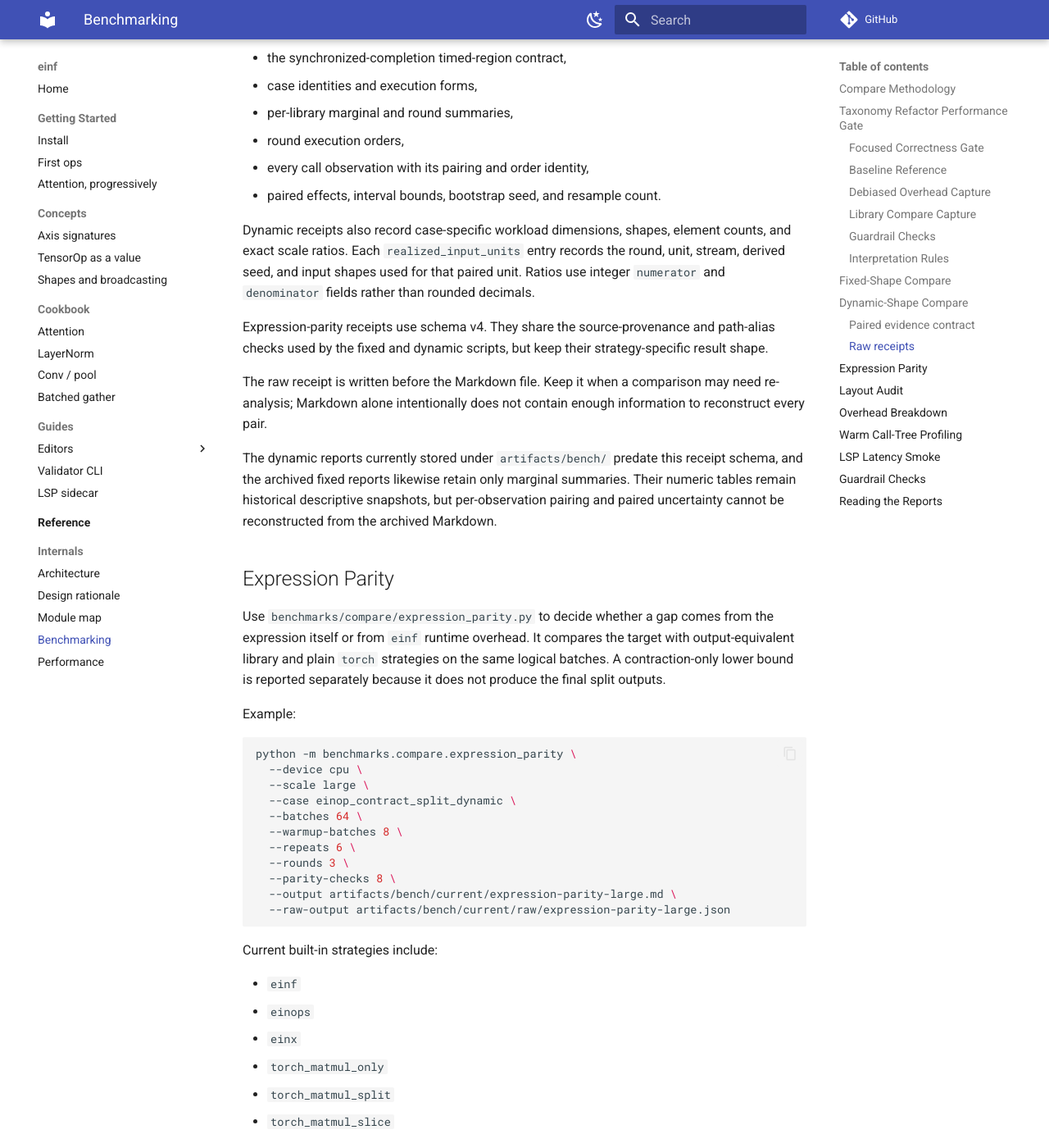
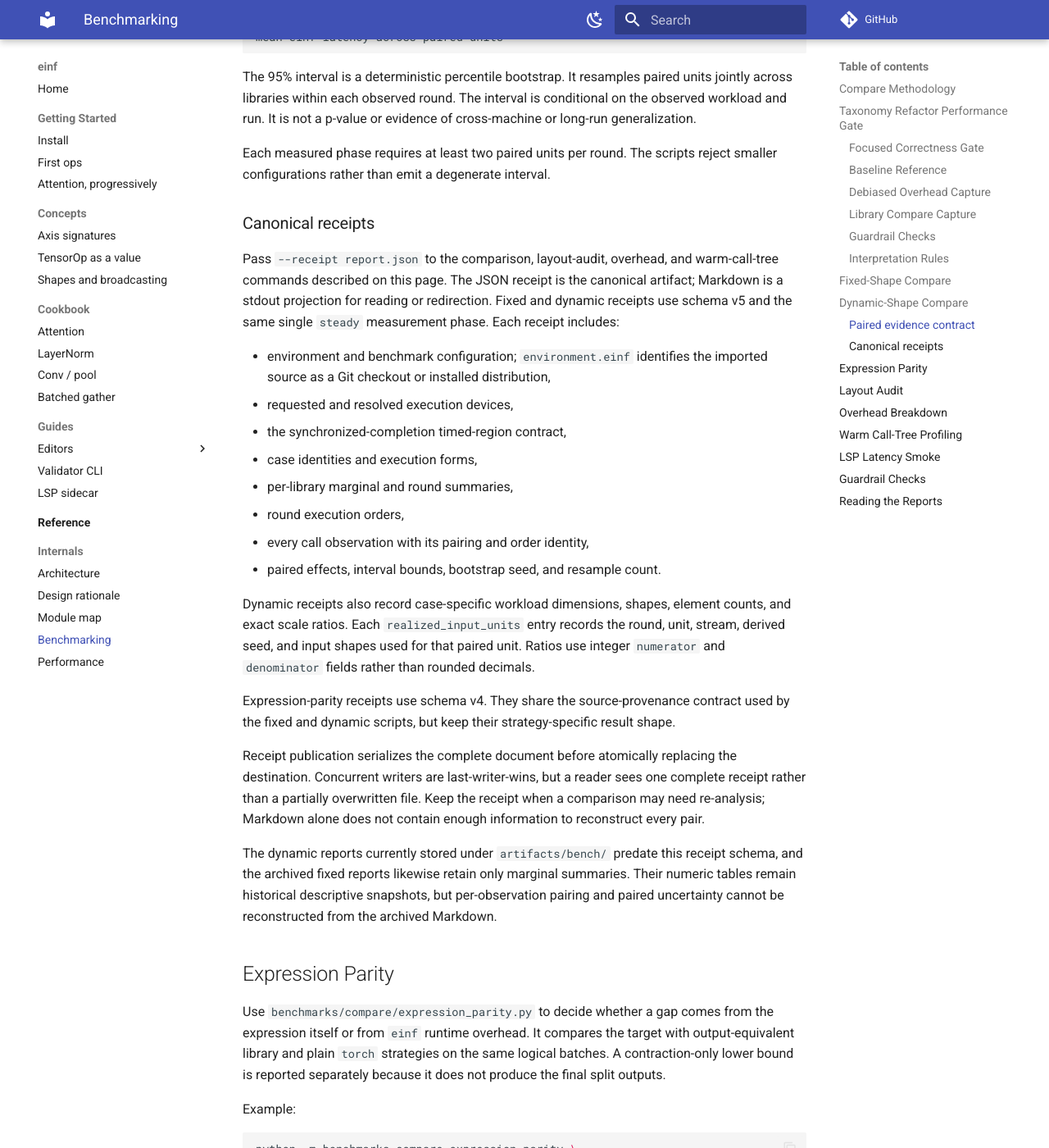
Before and after one commit to isty2e/einf, an MkDocs documentation site: the page built from docs/internals/benchmarking.md, in a window 1280 px wide and 1400 px high, scrolled down 8890 px. Shown: the whole window at 82% size. Built offline with MkDocs 1.6.1 and Material for MkDocs 9.7.7, drawn with Linux system fonts in a browser that asks for light colours; comment, search, counter and statistics services are not loaded; some of the changed text lies outside the part shown.

Commit message:
docs: explain canonical benchmark receipts

````diff
--- a/docs/internals/benchmarking.md
+++ b/docs/internals/benchmarking.md
@@ -16,6 +16,14 @@ Assumption:
 
 - you are running from the repository root,
 - `einf` and optional benchmark dependencies are already installed in your environment.
+
+The receipt-producing compare, audit, and profile commands described here write
+Markdown to stdout. Use `--receipt PATH` to publish their canonical JSON
+receipt. Publication uses a same-directory temporary file and atomic
+replacement, so a failed write does not leave a partial receipt at the
+destination. Redirect stdout when you also want to retain the Markdown
+projection; create the projection's parent directory before running the
+command because the shell opens that file first.
 
 ## Compare Methodology
 
@@ -128,14 +136,14 @@ Order A, baseline first:
   cd "$BASE_WORKTREE"
   python -m benchmarks.profile.overhead_breakdown \
     --backend torch \
-    --output "$REPO_ROOT/$BENCH_DIR/baseline-overhead-order-a-torch.md" \
-    --raw-output "$REPO_ROOT/$BENCH_DIR/raw/baseline-overhead-order-a-torch.json"
+    --receipt "$REPO_ROOT/$BENCH_DIR/raw/baseline-overhead-order-a-torch.json" \
+    > "$REPO_ROOT/$BENCH_DIR/baseline-overhead-order-a-torch.md"
 )
 
 python -m benchmarks.profile.overhead_breakdown \
   --backend torch \
-  --output "$BENCH_DIR/candidate-overhead-order-a-torch.md" \
-  --raw-output "$BENCH_DIR/raw/candidate-overhead-order-a-torch.json"
+  --receipt "$BENCH_DIR/raw/candidate-overhead-order-a-torch.json" \
+  > "$BENCH_DIR/candidate-overhead-order-a-torch.md"
 ```
 
 Order B, candidate first:
@@ -143,15 +151,15 @@ Order B, candidate first:
 ```bash
 python -m benchmarks.profile.overhead_breakdown \
   --backend torch \
-  --output "$BENCH_DIR/candidate-overhead-order-b-torch.md" \
-  --raw-output "$BENCH_DIR/raw/candidate-overhead-order-b-torch.json"
+  --receipt "$BENCH_DIR/raw/candidate-overhead-order-b-torch.json" \
+  > "$BENCH_DIR/candidate-overhead-order-b-torch.md"
 
 (
   cd "$BASE_WORKTREE"
   python -m benchmarks.profile.overhead_breakdown \
     --backend torch \
-    --output "$REPO_ROOT/$BENCH_DIR/baseline-overhead-order-b-torch.md" \
-    --raw-output "$REPO_ROOT/$BENCH_DIR/raw/baseline-overhead-order-b-torch.json"
+    --receipt "$REPO_ROOT/$BENCH_DIR/raw/baseline-overhead-order-b-torch.json" \
+    > "$REPO_ROOT/$BENCH_DIR/baseline-overhead-order-b-torch.md"
 )
 ```
 
@@ -183,7 +191,8 @@ guardrail.
     --warmup 4 \
     --repeats 5 \
     --iterations 60 \
-    --output "$REPO_ROOT/$BENCH_DIR/baseline-fixed-large-torch.md"
+    --receipt "$REPO_ROOT/$BENCH_DIR/raw/baseline-fixed-large-torch.json" \
+    > "$REPO_ROOT/$BENCH_DIR/baseline-fixed-large-torch.md"
 )
 
 python -m benchmarks.compare.einf_einops_einx \
@@ -194,7 +203,8 @@ python -m benchmarks.compare.einf_einops_einx \
   --warmup 4 \
   --repeats 5 \
   --iterations 60 \
-  --output "$BENCH_DIR/candidate-fixed-large-torch.md"
+  --receipt "$BENCH_DIR/raw/candidate-fixed-large-torch.json" \
+  > "$BENCH_DIR/candidate-fixed-large-torch.md"
 
 (
   cd "$BASE_WORKTREE"
@@ -207,7 +217,8 @@ python -m benchmarks.compare.einf_einops_einx \
     --repeats 6 \
     --rounds 3 \
     --parity-checks 8 \
-    --output "$REPO_ROOT/$BENCH_DIR/baseline-dynamic-large-torch.md"
+    --receipt "$REPO_ROOT/$BENCH_DIR/raw/baseline-dynamic-large-torch.json" \
+    > "$REPO_ROOT/$BENCH_DIR/baseline-dynamic-large-torch.md"
 )
 
 python -m benchmarks.compare.einf_einops_einx_dynamic \
@@ -219,15 +230,20 @@ python -m benchmarks.compare.einf_einops_einx_dynamic \
   --repeats 6 \
   --rounds 3 \
   --parity-checks 8 \
-  --output "$BENCH_DIR/candidate-dynamic-large-torch.md"
+  --receipt "$BENCH_DIR/raw/candidate-dynamic-large-torch.json" \
+  > "$BENCH_DIR/candidate-dynamic-large-torch.md"
 ```
 
 Expected compare artifacts:
 
 - `$BENCH_DIR/baseline-fixed-large-torch.md`
+- `$BENCH_DIR/raw/baseline-fixed-large-torch.json`
 - `$BENCH_DIR/baseline-dynamic-large-torch.md`
+- `$BENCH_DIR/raw/baseline-dynamic-large-torch.json`
 - `$BENCH_DIR/candidate-fixed-large-torch.md`
+- `$BENCH_DIR/raw/candidate-fixed-large-torch.json`
 - `$BENCH_DIR/candidate-dynamic-large-torch.md`
+- `$BENCH_DIR/raw/candidate-dynamic-large-torch.json`
 
 ### Guardrail Checks
 
@@ -298,8 +314,8 @@ python -m benchmarks.profile.warm_calltree \
   --loops 256 \
   --sort cumtime \
   --top 40 \
-  --output "$BENCH_DIR/candidate-warm-calltree-dynamic-large-einop-contract-split.md" \
-  --raw-output "$BENCH_DIR/raw/candidate-warm-calltree-dynamic-large-einop-contract-split.json"
+  --receipt "$BENCH_DIR/raw/candidate-warm-calltree-dynamic-large-einop-contract-split.json" \
+  > "$BENCH_DIR/candidate-warm-calltree-dynamic-large-einop-contract-split.md"
 ```
 
 Use the call tree to explain the regression source. Do not relax the guardrail
@@ -321,7 +339,8 @@ python -m benchmarks.compare.einf_einops_einx \
   --warmup 4 \
   --repeats 3 \
   --iterations 60 \
-  --output artifacts/bench/current/fixed-large-torch.md
+  --receipt artifacts/bench/current/raw/fixed-large-torch.json \
+  > artifacts/bench/current/fixed-large-torch.md
 ```
 
 What the script reports:
@@ -331,8 +350,7 @@ What the script reports:
 - round-level summaries,
 - per-case library order for each round,
 - requested and resolved execution devices,
-- a versioned raw JSON receipt with the measured source revision alongside the
-  Markdown report.
+- a versioned JSON receipt with the measured source revision.
 
 ## Dynamic-Shape Compare
 
@@ -350,7 +368,8 @@ python -m benchmarks.compare.einf_einops_einx_dynamic \
   --repeats 6 \
   --rounds 3 \
   --parity-checks 8 \
-  --output artifacts/bench/current/dynamic-large-torch.md
+  --receipt artifacts/bench/current/raw/dynamic-large-torch.json \
+  > artifacts/bench/current/dynamic-large-torch.md
 ```
 
 What matters here:
@@ -364,7 +383,7 @@ What matters here:
 - one target batch is materialized per paired coordinate and shared by all
   libraries,
 - host and target inputs are released before the next coordinate,
-- repeats regenerate the same logical unit from its recorded seed, and each raw
+- repeats regenerate the same logical unit from its recorded seed, and each
   receipt includes the realized input shapes.
 
 ### Paired evidence contract
@@ -399,12 +418,13 @@ of cross-machine or long-run generalization.
 Each measured phase requires at least two paired units per round. The scripts
 reject smaller configurations rather than emit a degenerate interval.
 
-### Raw receipts
+### Canonical receipts
 
-When `--output report.md` is provided, the fixed, dynamic, and
-expression-parity scripts also write `report.json` unless `--raw-output`
-selects another path. Fixed and dynamic receipts use schema v5 and the same
-single `steady` measurement phase. Each receipt includes:
+Pass `--receipt report.json` to the comparison, layout-audit, overhead, and
+warm-call-tree commands described on this page. The JSON receipt is the
+canonical artifact; Markdown is a stdout projection for reading or redirection.
+Fixed and dynamic receipts use schema v5 and the same single `steady`
+measurement phase. Each receipt includes:
 
 - environment and benchmark configuration; `environment.einf` identifies the
   imported source as a Git checkout or installed distribution,
@@ -422,13 +442,15 @@ round, unit, stream, derived seed, and input shapes used for that paired unit.
 Ratios use integer `numerator` and `denominator` fields rather than rounded
 decimals.
 
-Expression-parity receipts use schema v4. They share the source-provenance and
-path-alias checks used by the fixed and dynamic scripts, but keep their
+Expression-parity receipts use schema v4. They share the source-provenance
+contract used by the fixed and dynamic scripts, but keep their
 strategy-specific result shape.
 
-The raw receipt is written before the Markdown file. Keep it when a comparison
-may need re-analysis; Markdown alone intentionally does not contain enough
-information to reconstruct every pair.
+Receipt publication serializes the complete document before atomically
+replacing the destination. Concurrent writers are last-writer-wins, but a
+reader sees one complete receipt rather than a partially overwritten file.
+Keep the receipt when a comparison may need re-analysis; Markdown alone does
+not contain enough information to reconstruct every pair.
 
 The dynamic reports currently stored under `artifacts/bench/` predate this
 receipt schema, and the archived fixed reports likewise retain only marginal
@@ -456,8 +478,8 @@ python -m benchmarks.compare.expression_parity \
   --repeats 6 \
   --rounds 3 \
   --parity-checks 8 \
-  --output artifacts/bench/current/expression-parity-large.md \
-  --raw-output artifacts/bench/current/raw/expression-parity-large.json
+  --receipt artifacts/bench/current/raw/expression-parity-large.json \
+  > artifacts/bench/current/expression-parity-large.md
 ```
 
 Current built-in strategies include:
@@ -492,7 +514,7 @@ repeated calls are not counted as independent inputs.
 Keep the JSON receipt when the result may need re-analysis. It records the
 schedule and estimand, per-round summaries, every call's round, batch, repeat,
 strategy, order, and latency identity, and the paired estimates. The Markdown
-report is meant for interpretation; it does not replace the raw evidence.
+report is meant for interpretation; it does not replace the receipt evidence.
 Expression receipt schema v4 also records structured environment metadata, the
 requested and resolved device, and the shared synchronized-completion contract.
 
@@ -515,14 +537,16 @@ Use `benchmarks/audit/expression_layout.py` when parity results alone do not exp
 Example:
 
 ```bash
+mkdir -p artifacts/bench/raw
+
 python -m benchmarks.audit.expression_layout \
   --scale large \
   --case einop_contract_split_dynamic \
   --seed 20260215 \
   --batches 32 \
   --top-k 3 \
-  --output artifacts/bench/2026-04-10-gap-expression-layout.md \
-  --raw-output artifacts/bench/raw/2026-04-10-gap-expression-layout.json
+  --receipt artifacts/bench/raw/2026-04-10-gap-expression-layout.json \
+  > artifacts/bench/2026-04-10-gap-expression-layout.md
 ```
 
 This audit records:
@@ -541,8 +565,8 @@ Example:
 ```bash
 python -m benchmarks.profile.overhead_breakdown \
   --backend torch \
-  --output artifacts/bench/2026-02-15-overhead-breakdown-torch.md \
-  --raw-output artifacts/bench/raw/2026-02-15-overhead-breakdown-torch.json
+  --receipt artifacts/bench/raw/2026-02-15-overhead-breakdown-torch.json \
+  > artifacts/bench/2026-02-15-overhead-breakdown-torch.md
 ```
 
 This is an internal profiler, not a library-to-library fairness benchmark.
@@ -563,8 +587,8 @@ python -m benchmarks.profile.warm_calltree \
   --loops 128 \
   --sort cumtime \
   --top 40 \
-  --output artifacts/bench/2026-04-09-warm-calltree-dynamic-large-einop-contract-split.md \
-  --raw-output artifacts/bench/raw/2026-04-09-warm-calltree-dynamic-large-einop-contract-split.json
+  --receipt artifacts/bench/raw/2026-04-09-warm-calltree-dynamic-large-einop-contract-split.json \
+  > artifacts/bench/2026-04-09-warm-calltree-dynamic-large-einop-contract-split.md
 ```
 
 ## LSP Latency Smoke
````
Also changed, not shown: other parts of docs/internals/benchmarking.md (+2 -0 lines), docs/internals/performance.md (+14 -10 lines).
